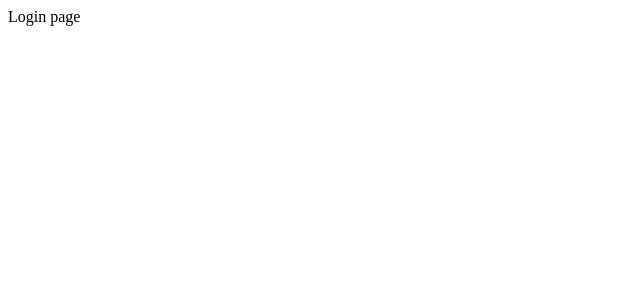
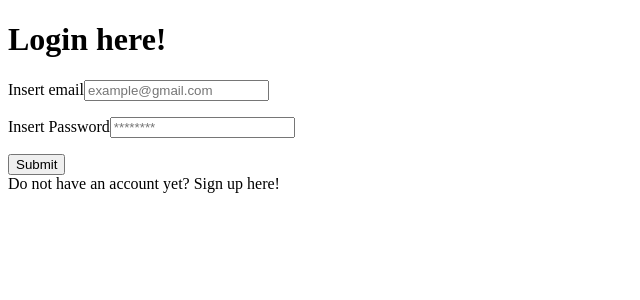
Before and after one commit to MarcosUgalde/Software-inventario-de-articulos, a React (Vite) app in the folder inventario-frontend/: page /login in a window 1280 px wide. Shown: the top 300 px of the page, without its empty margins (0-640 px from the left). Built offline with nearby package versions, Linux system fonts and the light colour scheme; no server answers.

Commit message:
feat: successfully created login page

```diff
--- /dev/null
+++ b/inventario-frontend/src/hooks/index.js
@@ -0,0 +1 @@
+export { useUser } from "./useUser";
--- /dev/null
+++ b/inventario-frontend/src/hooks/useUser.js
@@ -0,0 +1,11 @@
+import { useQuery } from "react-query";
+import { user } from "../services";
+
+export const useUser = () => {
+  const { data, isLoading } = useQuery({
+    queryKey: ["user"],
+    queryFn: user.info,
+  });
+
+  return { data, isLoading };
+};
--- a/inventario-frontend/src/pages/Login/index.jsx
+++ b/inventario-frontend/src/pages/Login/index.jsx
@@ -1,7 +1,51 @@
+import { useForm } from "react-hook-form"
+import { useMutation, useQueryClient } from "react-query"
+import {useLocation} from 'wouter'
+import { useUser } from '../../hooks'
+import { useEffect } from "react"
+import { login } from "../../misc/templates"
+import { auth } from "../../services"
+
 function Login() {
+    const { register, formState, handleSubmit } = useForm()
+    const[, setLocation] = useLocation()
+    const { data } = useUser()
+
+    const queryClient = useQueryClient()
+
+    const { mutate } = useMutation({
+        mutationFn: auth.signin,
+        onSuccess: (response) => {
+            if(response.success) queryClient.invalidateQueries({ queryKey: ['user'] }) && setLocation('/')
+        }
+    })
+
+    const handleForm = (data) => {
+        console.info('Form data: ', data)
+        mutate(data)
+    }
+
+    useEffect(() => {
+        data && setLocation('/')
+    }, [data])
+
+    const { errors } = login
+
     return (
         <>
-            Login page
+            <h1>Login here!</h1>
+            <form onSubmit={handleSubmit(handleForm)}>
+                <label htmlFor="email">Insert email</label>
+                <input type="text" id="email" placeholder="example@gmail.com" {...register('email', {required: true})} />
+                <p>{formState.errors && errors[formState.errors?.email?.type]}</p>
+                <label htmlFor="password">Insert Password</label>
+                <input type="text" id="password" placeholder="********" {...register('password', {required: true, minLength: 8})} />
+                <p>{formState.errors && errors[formState.errors?.password?.type]}</p>
+                <input type="submit" />
+            </form>
+            <footer>
+                Do not have an account yet? <a>Sign up here!</a>
+            </footer>
         </>
     )
 }
```
